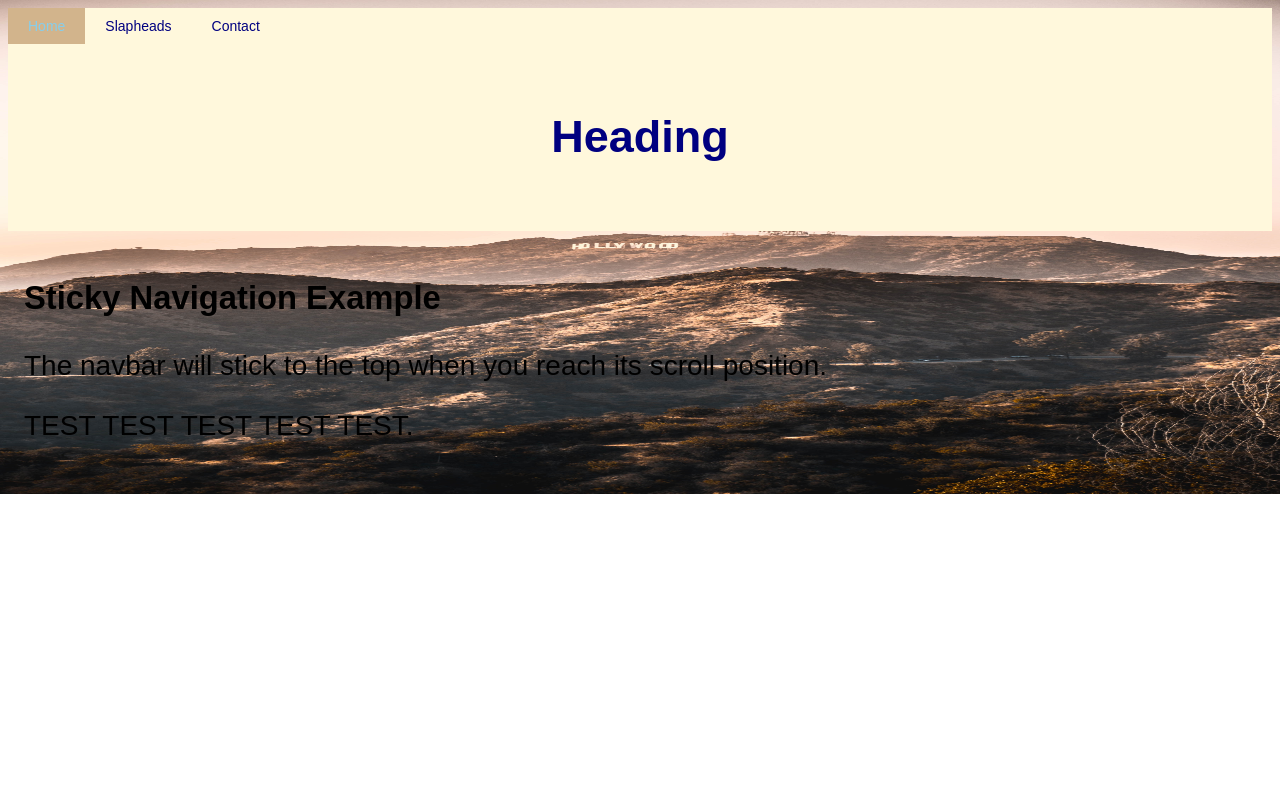
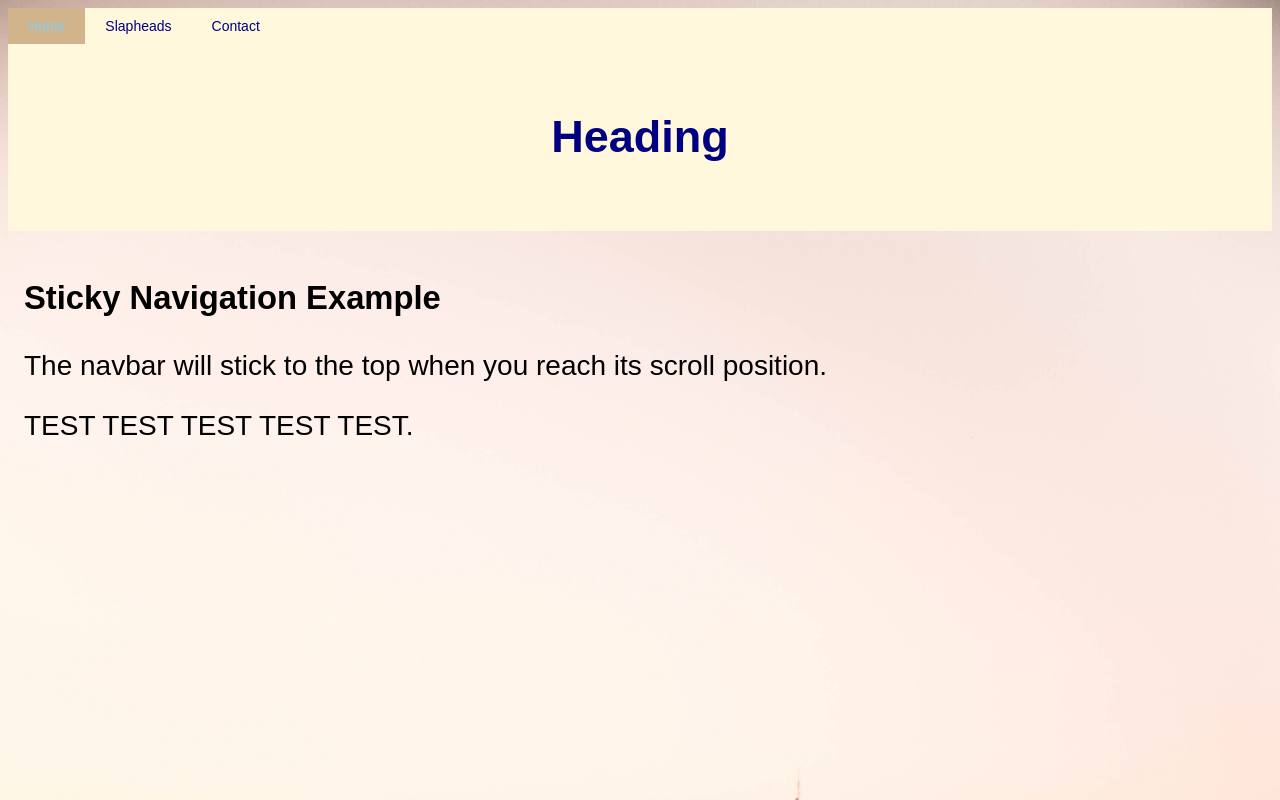
Before and after one commit to samuelhogg/CodeNation, a plain HTML site: page www/index.html in a window 1280 px wide. Drawn offline with Linux system fonts and the light colour scheme.

Commit message:
Update mystyle.css

```diff
--- a/www/mystyle.css
+++ b/www/mystyle.css
@@ -1,7 +1,7 @@
 body {
     background-image: url("images/hollywood.jpg");
     background-repeat: no-repeat;
-    background-size: 100% 100%;
+    background-size: cover;
     font-size: 28px;
     font-family: Arial, Helvetica, sans-serif;
 }
```
